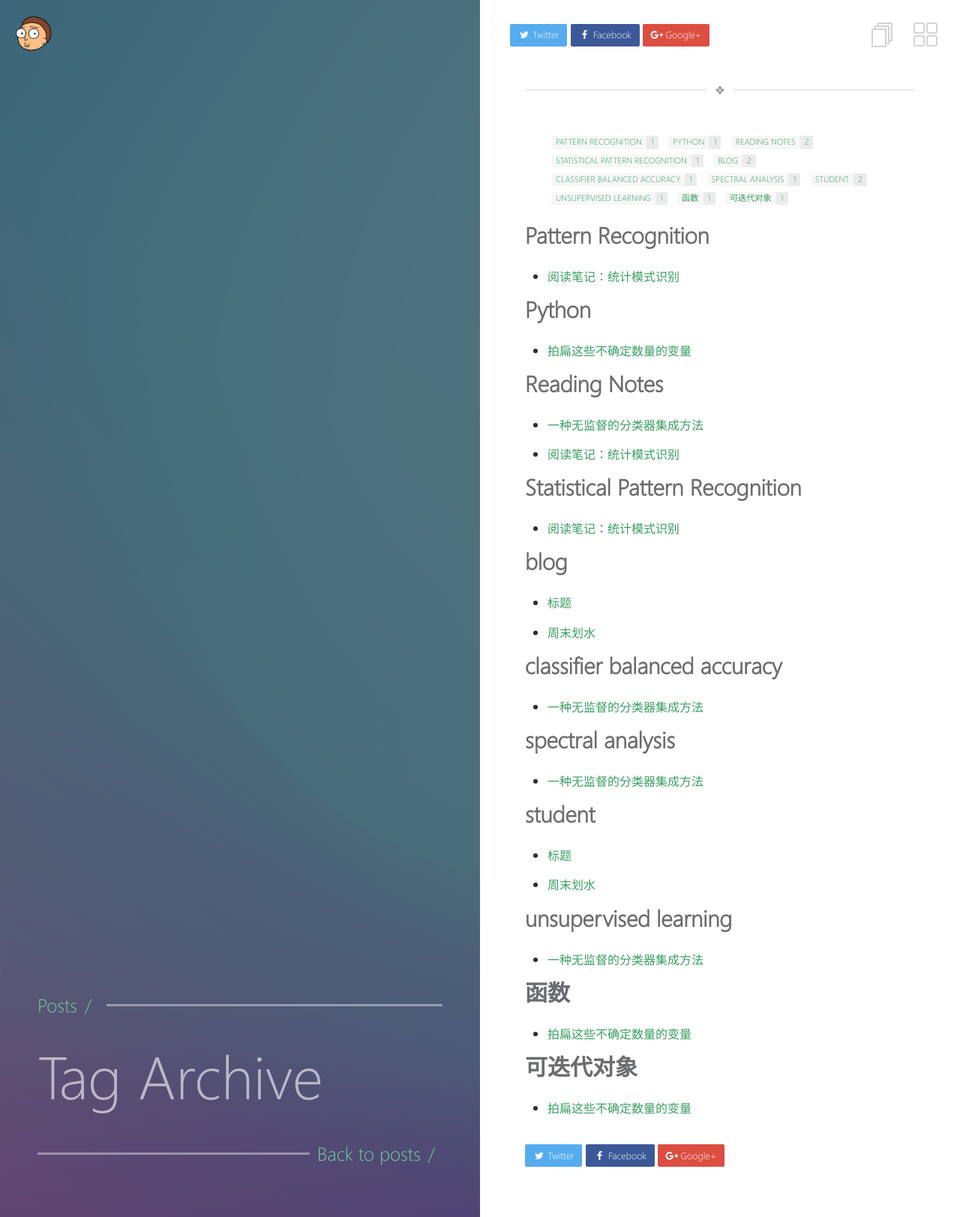
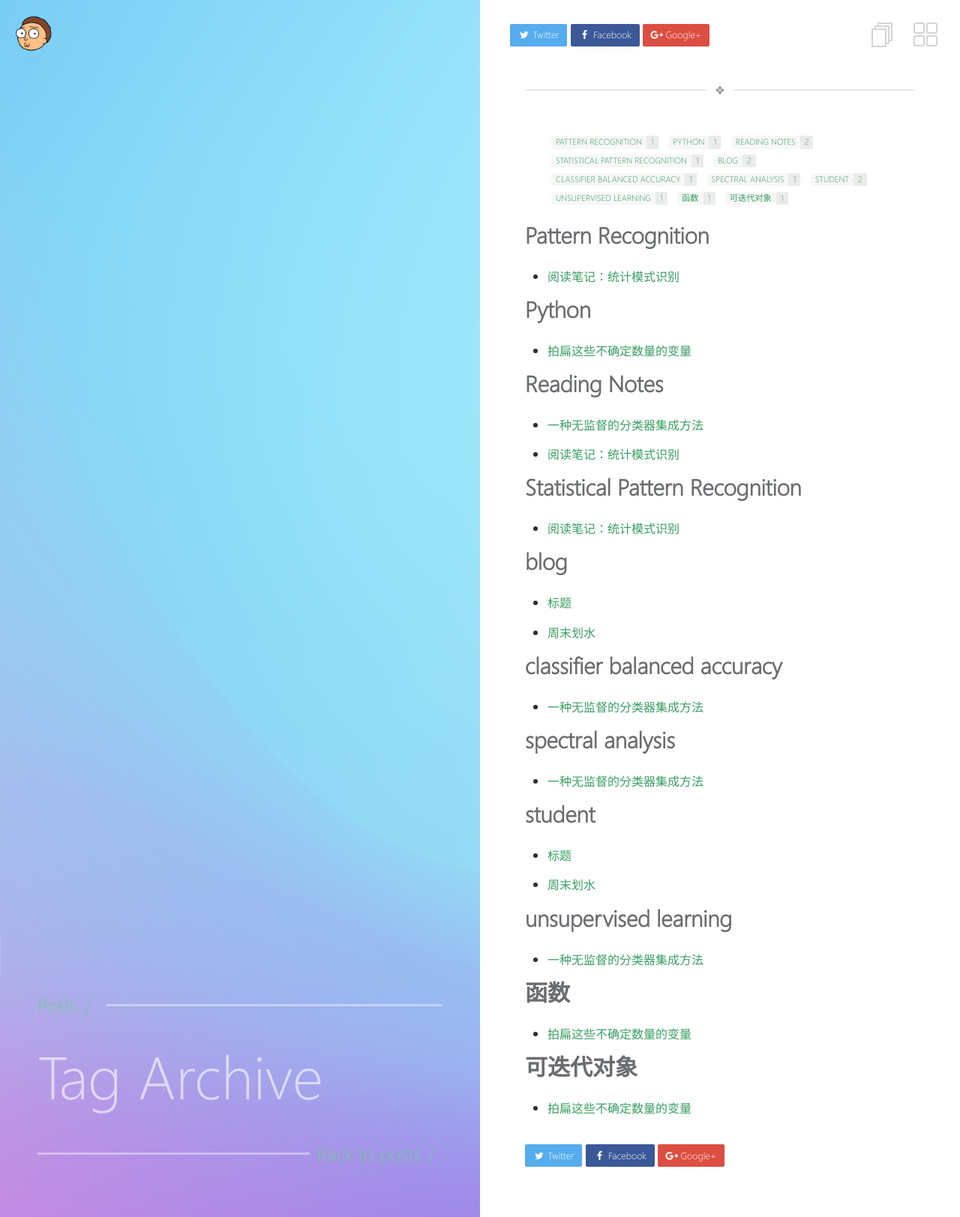
Before and after one commit to ODVV/odvv.github.io, a Jekyll site: the page built from _pages/tags.md, in a window 1280 px wide. Shown: the whole page at 75% size. Built offline with Jekyll 4.4.1, drawn with Linux system fonts in a browser that asks for light colours.

Commit message:
doing makeup

```diff
--- a/_includes/head.html
+++ b/_includes/head.html
@@ -49,16 +49,16 @@
   {% capture image %}{{ page.image }}{% endcapture %}
   {% unless image contains 'http://' or image contains 'https://' %}{% capture image %}{{ site.url }}/{{ image }}{% endcapture %}{% endunless %}
   <style type="text/css">
-    #posts.inner-post-page .block-left {background: linear-gradient(rgba(0, 0, 0, 0.5), rgba(0, 0, 0, 0.5)), url({{ image }}) no-repeat;background-size: cover;}
+    #posts.inner-post-page .block-left {background: linear-gradient(rgba(0, 0, 0, 0), rgba(0, 0, 0, 0)), url({{ image }}) no-repeat;background-size: cover;}
   </style>
   {% else %}
   <style type="text/css">
-    #posts.inner-post-page .block-left {background: linear-gradient(rgba(0, 0, 0, 0.5), rgba(0, 0, 0, 0.5)), url({{ site.url }}/{{ site.background.default-post }}) no-repeat;background-size: cover;}
+    #posts.inner-post-page .block-left {background: linear-gradient(rgba(0, 0, 0, 0), rgba(0, 0, 0, 0)), url({{ site.url }}/{{ site.background.default-post }}) no-repeat;background-size: cover;}
   </style>
   {% endif %}
   <!-- Left Block Images for Home and Pages -->
   <style type="text/css">
-    #posts .block-left {background: linear-gradient(rgba(0, 0, 0, 0.5), rgba(0, 0, 0, 0.5)), url({{ site.url }}/{{ site.background.post-list }}) no-repeat;background-size: cover, cover;}
-    .block-left {background: linear-gradient(rgba(44,45,51,0.9), rgba(44,45,51,0.9)), url({{ site.url }}/{{ site.background.homepage }}) no-repeat;background-size: cover;}
+    #posts .block-left {background: linear-gradient(rgba(0, 0, 0, 0.4), rgba(0, 0, 0, 0.4)), url({{ site.url }}/{{ site.background.post-list }}) no-repeat;background-size: cover, cover;}
+    .block-left {background: linear-gradient(rgba(44,45,51,0.4), rgba(44,45,51,0.4)), url({{ site.url }}/{{ site.background.homepage }}) no-repeat;background-size: cover;}
   </style>
 </head>
```
